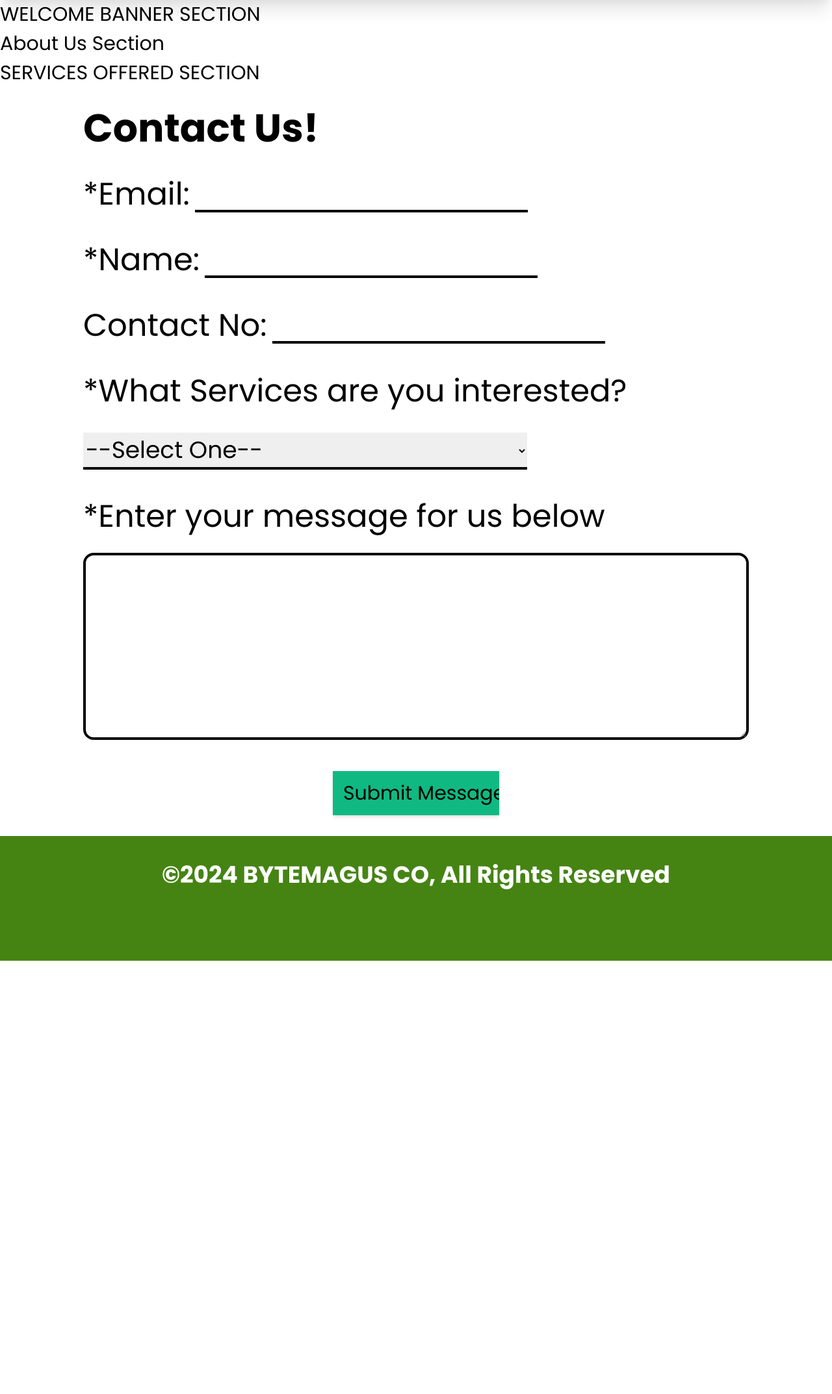
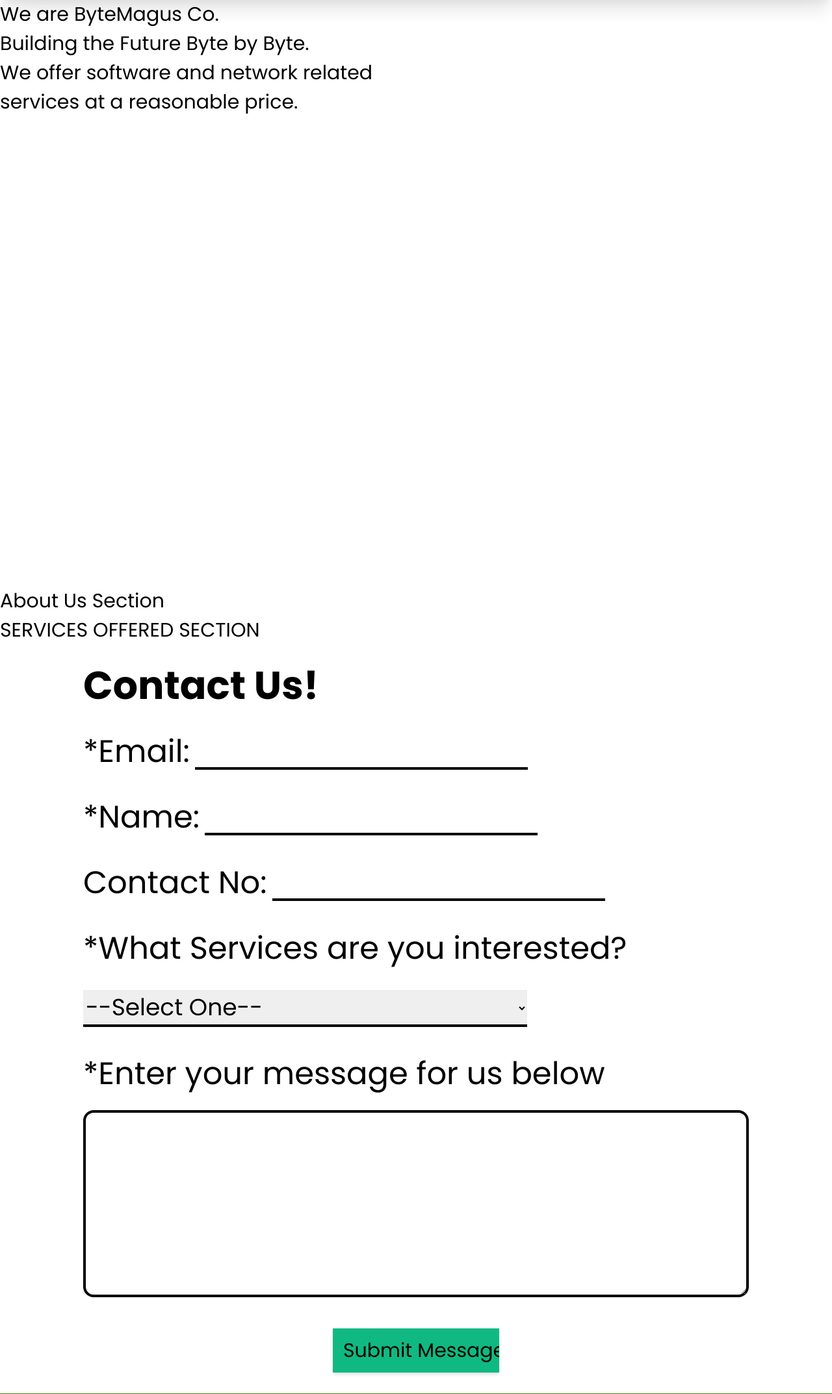
Before and after one commit to BYTEMAGUSCO/OurWebsite, a Flask app: page / in a window 1280 px wide. Shown: the part 109-2255 px from the top of the page at 65% size. Before the commit the page ends 1588 px from the top, so only its background shows below. Run offline with Flask 3, Linux system fonts and the light colour scheme; some libraries are stand-ins or nearby versions.

Commit message:
started working on the welcome banner

```diff
--- a/templates/views/section_welcome-banner.html
+++ b/templates/views/section_welcome-banner.html
@@ -1,3 +1,11 @@
-<section>
-    <p>WELCOME BANNER SECTION</p>
+<section id="home" class="" style="z-index: 0; height: 903px ">
+    <div>
+        <h1>We are ByteMagus Co.</h1>
+        <p>Building the Future Byte by Byte.</p>
+    </div>
+    <div>
+        <div>
+            <p>We offer software and network related<br /><span>services at a reasonable price.</span></p>
+        </div>
+    </div>
 </section>
```
